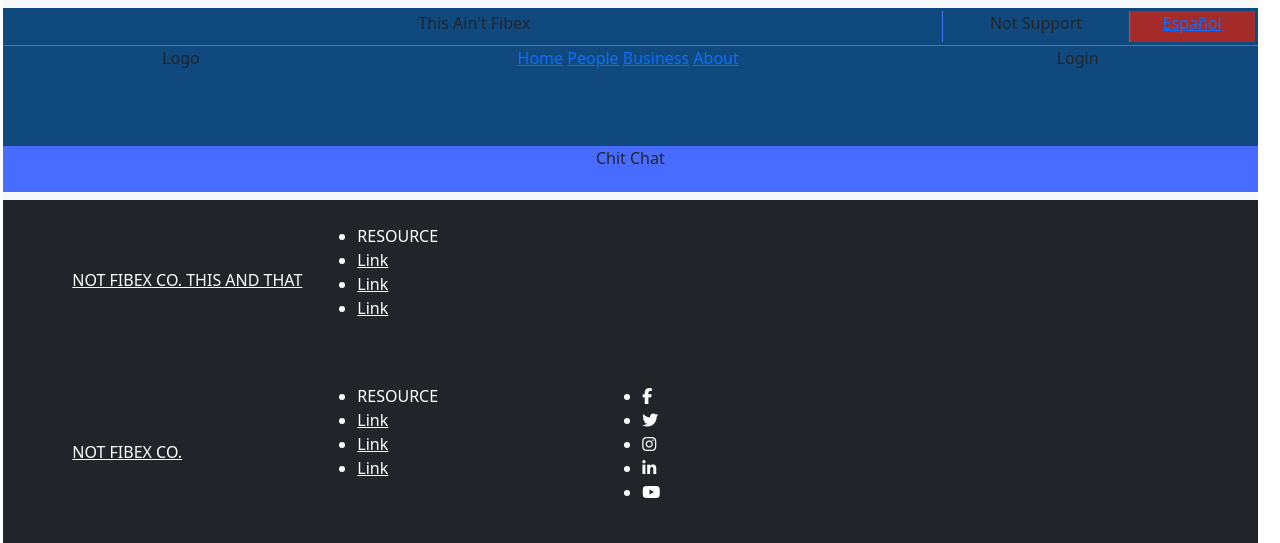
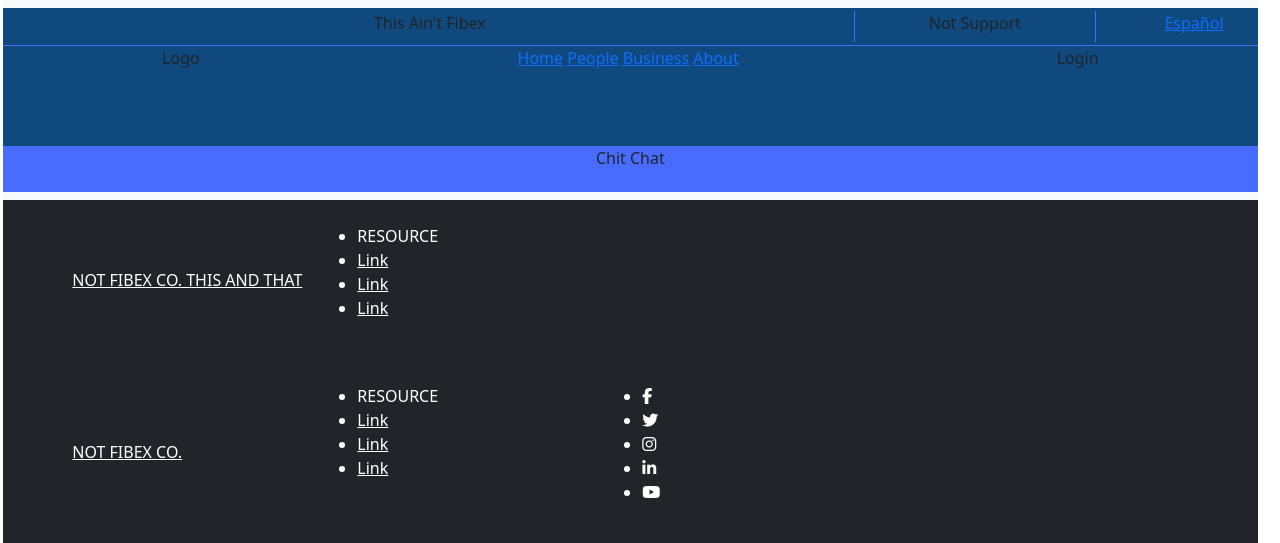
Before and after one commit to laponte16/isp-sample, a PHP site: page / in a window 1280 px wide. Shown: the top 543 px of the page. Run offline with PHP 8.4, Linux system fonts and the light colour scheme; some libraries are stand-ins or nearby versions.

Commit message:
Update styles.css

```diff
--- a/styles.css
+++ b/styles.css
@@ -39,10 +39,12 @@ nav{
     align-items: stretch;
 }
 .navTop1{
-    width: 75%;
+    width: 70%;
 }
 .navTop2{
-    width: 15%;
+    width: 20%;
+
+    margin-right: 3%;
 
     border-left: solid 1px #476CFF;
     border-right: solid 1px #476CFF;
@@ -51,7 +53,6 @@ nav{
 }
 .navTop3{
     width: 10%;
-    background-color: brown;
 }
 .navMid{
     background-color: #10497E;
```
